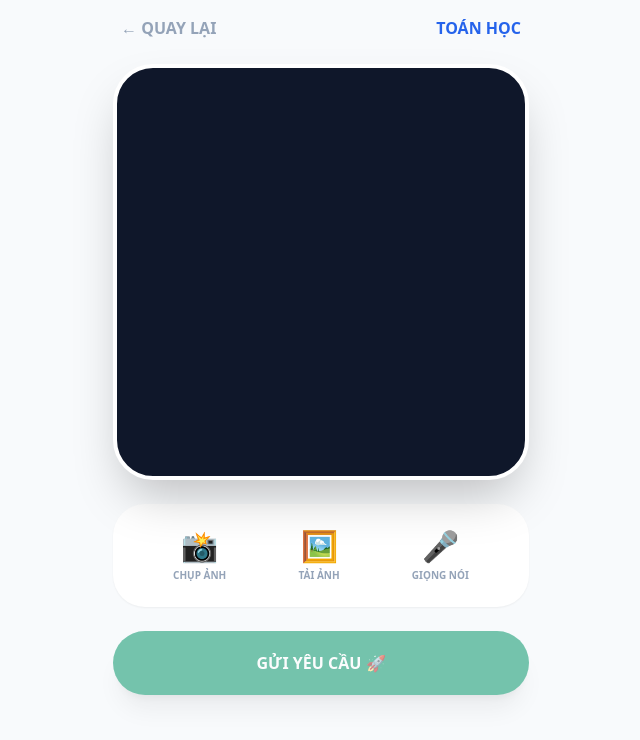
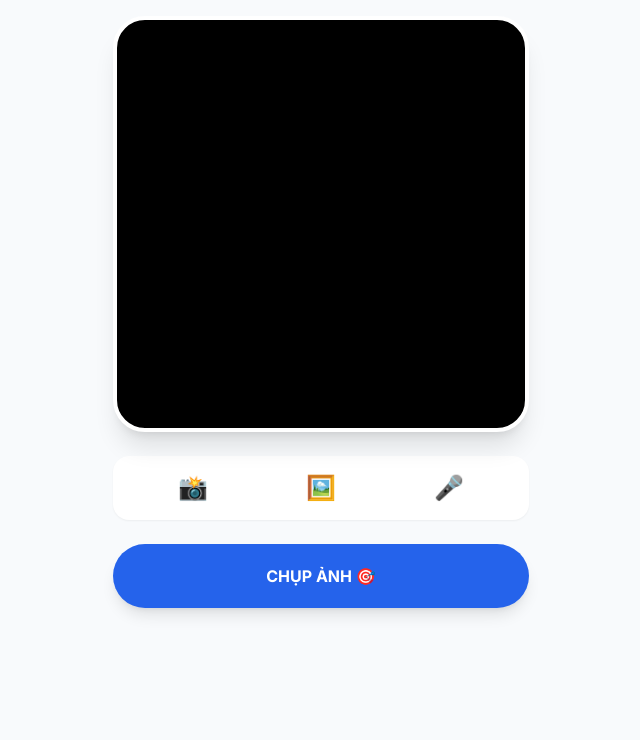
Before and after one commit to hoanganhchung92015-hub/multi-agent-system-16-5, a React (Vite) app: page / in a window 1280 px wide. Both pictures are taken after a click on the button "TOÁN HỌC". Shown: the top 740 px of the page, without its empty margins (319-959 px from the left). Built offline with nearby package versions, Linux system fonts and the light colour scheme; the HTML template or start-up script is replaced by a standard one.

Commit message:
Update App.tsx

```diff
--- a/src/App.tsx
+++ b/src/App.tsx
@@ -3,18 +3,16 @@ import ReactMarkdown from 'react-markdown';
 import remarkMath from 'remark-math';
 import rehypeKatex from 'rehype-katex';
 import { Subject, AiResponse } from './types';
-import { fetchAiSolution } from '../services/geminiService';
+import { fetchAiSolution } from './services/geminiService';
 import 'katex/dist/katex.min.css';
 
 export default function App() {
-  const [screen, setScreen] = useState<'HOME' | 'INPUT' | 'ANALYSIS' | 'DIARY'>('HOME');
+  const [screen, setScreen] = useState<'HOME' | 'INPUT' | 'ANALYSIS'>('HOME');
   const [selectedSubject, setSelectedSubject] = useState<Subject | null>(null);
   const [activeTab, setActiveTab] = useState<1 | 2 | 3>(1);
   const [loading, setLoading] = useState(false);
   const [quizReady, setQuizReady] = useState(false);
   const [aiData, setAiData] = useState<AiResponse | null>(null);
-
-  // States cho Input
   const [image, setImage] = useState<string | null>(null);
   const [voiceText, setVoiceText] = useState('');
   const [selectedQuizIndex, setSelectedQuizIndex] = useState<number | null>(null);
@@ -22,31 +20,53 @@ export default function App() {
   const videoRef = useRef<HTMLVideoElement>(null);
   const fileInputRef = useRef<HTMLInputElement>(null);
 
-  // --- XỬ LÝ GỬI DỮ LIỆU ---
-  const handleRunAnalysis = useCallback(async () => {
-    if (!selectedSubject || (!image && !voiceText)) return;
+  // Nén ảnh để gửi nhanh hơn
+  const compressImage = (base64Str: string): Promise<string> => {
+    return new Promise((resolve) => {
+      const img = new Image();
+      img.src = base64Str;
+      img.onload = () => {
+        const canvas = document.createElement('canvas');
+        const MAX_WIDTH = 800;
+        let width = img.width;
+        let height = img.height;
+        if (width > MAX_WIDTH) { height *= MAX_WIDTH / width; width = MAX_WIDTH; }
+        canvas.width = width; canvas.height = height;
+        canvas.getContext('2d')?.drawImage(img, 0, 0, width, height);
+        resolve(canvas.toDataURL('image/jpeg', 0.7));
+      };
+    });
+  };
 
+  // Ghi âm tiếng Việt
+  const handleVoiceInput = () => {
+    const SpeechRecognition = (window as any).SpeechRecognition || (window as any).webkitSpeechRecognition;
+    if (!SpeechRecognition) return alert("Trình duyệt không hỗ trợ giọng nói!");
+    const recognition = new SpeechRecognition();
+    recognition.lang = 'vi-VN';
+    recognition.start();
+    recognition.onresult = (e: any) => setVoiceText(e.results[0][0].transcript);
+  };
+
+  const handleRunAnalysis = async () => {
+    if (!selectedSubject || (!image && !voiceText)) return alert("Hãy cung cấp câu hỏi!");
     setScreen('ANALYSIS');
     setLoading(true);
     setQuizReady(false);
-    setAiData(null);
     setActiveTab(1);
 
     try {
-      const data = await fetchAiSolution(selectedSubject, voiceText || "Giải bài tập", image || undefined);
+      const finalImage = image ? await compressImage(image) : undefined;
+      const data = await fetchAiSolution(selectedSubject, voiceText || "Giải bài tập này", finalImage);
       setAiData(data);
-      setLoading(false); // Tab 1, 2 hiện ngay
+      setLoading(false);
+      setTimeout(() => setQuizReady(true), 2500); // Tab 3 trễ 2.5s
+    } catch (error: any) {
+      alert(error.message);
+      setScreen('INPUT');
+    } finally { setLoading(false); }
+  };
 
-      // Tab 3 trễ 2s tạo hiệu ứng "Chuyên gia đang trao đổi"
-      setTimeout(() => setQuizReady(true), 2000);
-    } catch (error) {
-      alert("Lỗi kết nối chuyên gia!");
-      setScreen('INPUT');
-      setLoading(false);
-    }
-  }, [selectedSubject, image, voiceText]);
-
-  // --- HÀM TIỆN ÍCH ---
   const startCamera = async () => {
     setImage(null);
     const stream = await navigator.mediaDevices.getUserMedia({ video: { facingMode: 'environment' } });
@@ -65,89 +85,58 @@ export default function App() {
   };
 
   return (
-    <div className="max-w-md mx-auto min-h-screen bg-slate-50 font-sans pb-10">
-      {/* MÀN HÌNH CHỌN MÔN & NHẬT KÝ */}
+    <div className="max-w-md mx-auto min-h-screen bg-slate-50 pb-10">
       {screen === 'HOME' && (
-        <div className="p-6 space-y-8">
-          <h1 className="text-2xl font-black text-blue-600 text-center mt-10">GIÁO VIÊN AI</h1>
-          <div className="grid grid-cols-2 gap-4">
-            {[Subject.MATH, Subject.PHYSICS, Subject.CHEMISTRY].map(sub => (
-              <button key={sub} onClick={() => { setSelectedSubject(sub); setScreen('INPUT'); }} className="bg-blue-600 aspect-square rounded-[2rem] text-white font-bold text-xl shadow-lg active:scale-95 transition-all uppercase">{sub}</button>
-            ))}
-            <button onClick={() => setScreen('DIARY')} className="bg-amber-400 aspect-square rounded-[2rem] text-white font-bold text-xl shadow-lg flex flex-col items-center justify-center">
-              <span>📓</span><span className="text-sm">NHẬT KÝ</span>
-            </button>
-          </div>
+        <div className="p-6 grid grid-cols-2 gap-4 pt-20">
+          {[Subject.MATH, Subject.PHYSICS, Subject.CHEMISTRY].map(sub => (
+            <button key={sub} onClick={() => { setSelectedSubject(sub); setScreen('INPUT'); }} className="bg-blue-600 aspect-square rounded-[2rem] text-white font-bold shadow-lg uppercase">{sub}</button>
+          ))}
         </div>
       )}
 
-      {/* MÀN HÌNH NHẬP LIỆU: CAMERA, TẢI ẢNH, MICRO */}
       {screen === 'INPUT' && (
         <div className="p-4 space-y-6">
-          <div className="flex justify-between items-center px-2">
-             <button onClick={() => setScreen('HOME')} className="text-slate-400 font-bold">← QUAY LẠI</button>
-             <span className="font-black text-blue-600 uppercase">{selectedSubject}</span>
-          </div>
-
-          <div className="w-full aspect-square bg-slate-900 rounded-[2.5rem] overflow-hidden relative shadow-2xl border-4 border-white">
+          <div className="w-full aspect-square bg-black rounded-[2rem] overflow-hidden relative border-4 border-white shadow-xl">
             {image ? <img src={image} className="w-full h-full object-contain" /> : <video ref={videoRef} autoPlay playsInline className="w-full h-full object-cover" />}
           </div>
-
-          <div className="flex justify-around items-center bg-white p-6 rounded-[2rem] shadow-sm">
-            <button onClick={startCamera} className="flex flex-col items-center gap-1">
-              <span className="text-3xl">📸</span><span className="text-[10px] font-bold text-slate-400">CHỤP ẢNH</span>
-            </button>
+          <div className="flex justify-around bg-white p-4 rounded-2xl shadow-sm">
+            <button onClick={startCamera} className="text-2xl">📸</button>
+            <button onClick={() => fileInputRef.current?.click()} className="text-2xl">🖼️</button>
+            <button onClick={handleVoiceInput} className="text-2xl">🎤</button>
             <input type="file" ref={fileInputRef} hidden onChange={(e) => {
               const file = e.target.files?.[0];
-              if (file) {
-                const reader = new FileReader();
-                reader.onloadend = () => setImage(reader.result as string);
-                reader.readAsDataURL(file);
-              }
+              if (file) { const reader = new FileReader(); reader.onload = () => setImage(reader.result as string); reader.readAsDataURL(file); }
             }} />
-            <button onClick={() => fileInputRef.current?.click()} className="flex flex-col items-center gap-1">
-              <span className="text-3xl">🖼️</span><span className="text-[10px] font-bold text-slate-400">TẢI ẢNH</span>
-            </button>
-            <button onClick={() => setVoiceText("Tính diện tích hình tròn...")} className="flex flex-col items-center gap-1">
-              <span className="text-3xl">🎤</span><span className="text-[10px] font-bold text-slate-400">GIỌNG NÓI</span>
-            </button>
           </div>
-
-          <button onClick={image ? capture : handleRunAnalysis} className={`w-full py-5 rounded-full font-black text-white shadow-xl transition-all ${image ? 'bg-blue-600' : 'bg-emerald-600 animate-pulse'}`}>
-            {image ? "XÁC NHẬN ẢNH ✔" : "GỬI YÊU CẦU 🚀"}
+          {voiceText && <div className="p-3 bg-blue-50 rounded-xl text-sm font-medium">🎤: {voiceText}</div>}
+          <button onClick={image && !videoRef.current?.srcObject ? handleRunAnalysis : capture} className="w-full py-5 bg-blue-600 text-white rounded-full font-black shadow-lg">
+            {image && !videoRef.current?.srcObject ? "GIẢI NGAY 🚀" : "CHỤP ẢNH 🎯"}
           </button>
         </div>
       )}
 
-      {/* MÀN HÌNH KẾT QUẢ (3 TAB) */}
       {screen === 'ANALYSIS' && (
         <div className="p-4 space-y-4">
-          <div className="flex bg-slate-200/50 p-1.5 rounded-2xl gap-1">
-            {['ĐÁP ÁN', 'LỜI GIẢI', 'LUYỆN TẬP'].map((label, i) => (
-              <button key={i} onClick={() => setActiveTab((i+1) as any)} className={`flex-1 py-3 rounded-xl text-[10px] font-black transition-all ${activeTab === i+1 ? 'bg-white text-blue-600 shadow-sm' : 'text-slate-500'}`}>{label}</button>
+          <div className="flex bg-slate-200 p-1 rounded-xl gap-1">
+            {['ĐÁP ÁN', 'LỜI GIẢI', 'LUYỆN TẬP'].map((l, i) => (
+              <button key={i} onClick={() => setActiveTab((i+1) as any)} className={`flex-1 py-2 rounded-lg text-[10px] font-bold ${activeTab === i+1 ? 'bg-white shadow-sm' : ''}`}>{l}</button>
             ))}
           </div>
-
-          <div className="bg-white rounded-[2.5rem] p-6 shadow-xl min-h-[400px]">
-            {loading ? (
-              <div className="text-center py-20 animate-pulse font-black text-blue-500 uppercase">Chuyên gia đang giải...</div>
-            ) : (
+          <div className="bg-white rounded-[2rem] p-6 shadow-xl min-h-[400px]">
+            {loading ? <div className="text-center py-20 animate-pulse uppercase font-bold text-blue-500">Chuyên gia đang giải...</div> : (
               <div className="animate-in fade-in duration-500">
-                {activeTab === 1 && <div className="text-4xl font-black text-center text-blue-600 py-10"><ReactMarkdown remarkPlugins={[remarkMath]} rehypePlugins={[rehypeKatex]}>{aiData?.tab1_quick || ""}</ReactMarkdown></div>}
+                {activeTab === 1 && <div className="text-3xl font-black text-center text-blue-600"><ReactMarkdown remarkPlugins={[remarkMath]} rehypePlugins={[rehypeKatex]}>{aiData?.tab1_quick || ""}</ReactMarkdown></div>}
                 {activeTab === 2 && <div className="prose prose-sm"><ReactMarkdown remarkPlugins={[remarkMath]} rehypePlugins={[rehypeKatex]}>{aiData?.tab2_detail || ""}</ReactMarkdown></div>}
                 {activeTab === 3 && (
                   <div>
-                    {!quizReady ? (
-                      <div className="text-center py-20 italic text-amber-600 font-bold animate-bounce text-sm">Chuyên gia đang trao đổi...</div>
-                    ) : (
-                      <div className="space-y-4 animate-in slide-in-from-bottom-4">
-                        <div className="p-4 bg-amber-50 rounded-2xl font-bold border-l-4 border-amber-400">{aiData?.tab3_quiz.question}</div>
+                    {!quizReady ? <div className="text-center py-20 italic text-amber-600 animate-bounce">Chuyên gia đang trao đổi...</div> : (
+                      <div className="space-y-4">
+                        <div className="p-4 bg-amber-50 rounded-xl font-bold">{aiData?.tab3_quiz.question}</div>
                         {aiData?.tab3_quiz.options.map((opt, idx) => (
-                          <button key={idx} onClick={() => setSelectedQuizIndex(idx)} className={`w-full text-left p-4 rounded-xl border-2 font-bold transition-all ${selectedQuizIndex === idx ? (idx === aiData.tab3_quiz.correctIndex ? 'border-emerald-500 bg-emerald-50' : 'border-red-500 bg-red-50') : 'border-slate-100'}`}>
-                            {String.fromCharCode(65+idx)}. {opt}
+                          <button key={idx} onClick={() => setSelectedQuizIndex(idx)} className={`w-full text-left p-4 rounded-xl border-2 ${selectedQuizIndex === idx ? (idx === aiData.tab3_quiz.correctIndex ? 'border-emerald-500 bg-emerald-50' : 'border-red-500 bg-red-50') : 'border-slate-100'}`}>
+                            {opt}
                           </button>
                         ))}
-                        {selectedQuizIndex !== null && <div className="p-4 bg-blue-50 rounded-xl text-xs leading-relaxed border border-blue-100 italic"><b>Giải thích:</b> {aiData?.tab3_quiz.explanation}</div>}
                       </div>
                     )}
                   </div>
@@ -155,7 +144,7 @@ export default function App() {
               </div>
             )}
           </div>
-          <button onClick={() => setScreen('INPUT')} className="w-full py-4 text-slate-400 font-bold">THỬ CÂU KHÁC</button>
+          <button onClick={() => setScreen('HOME')} className="w-full text-slate-400 font-bold py-4">← QUAY LẠI</button>
         </div>
       )}
     </div>
```
